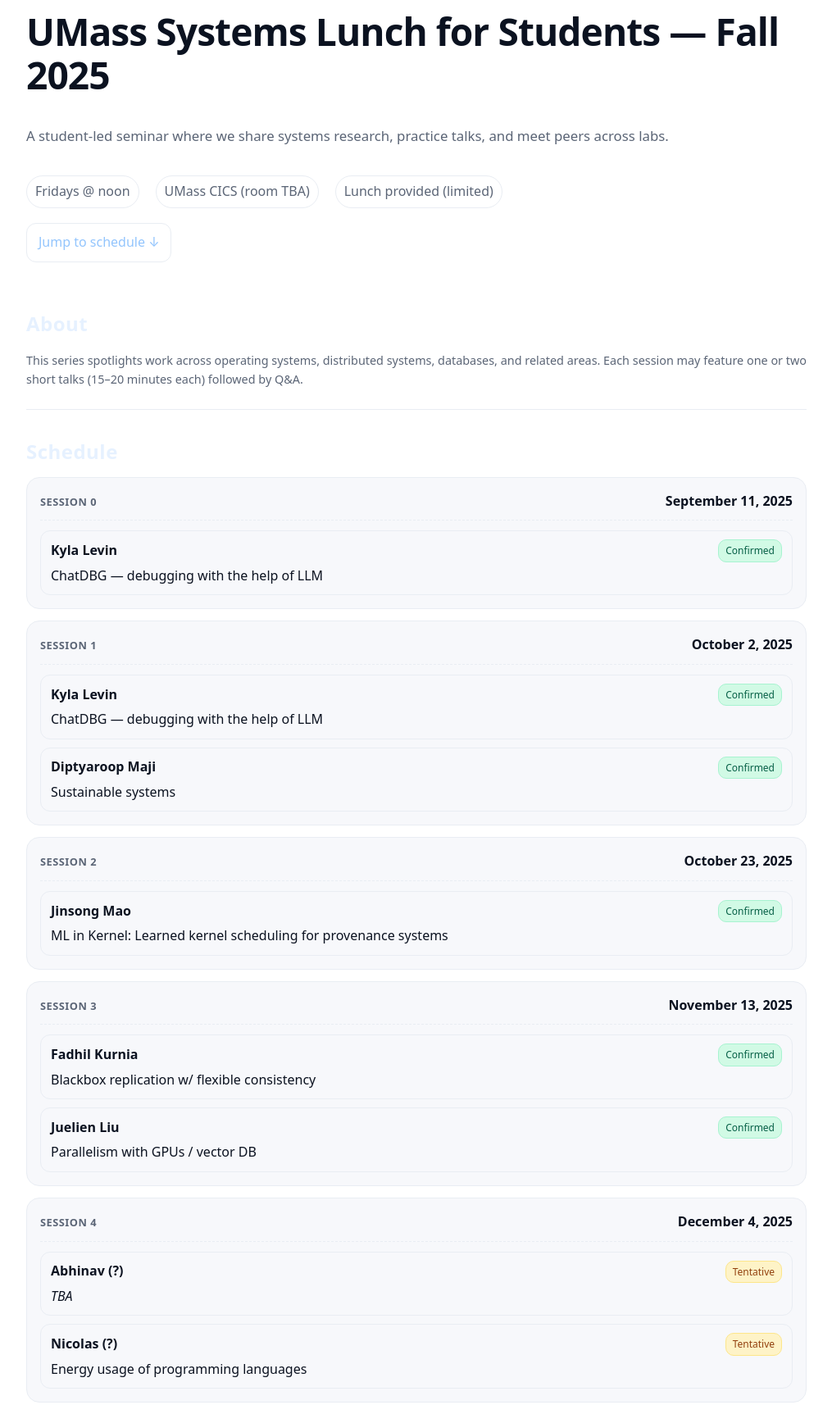
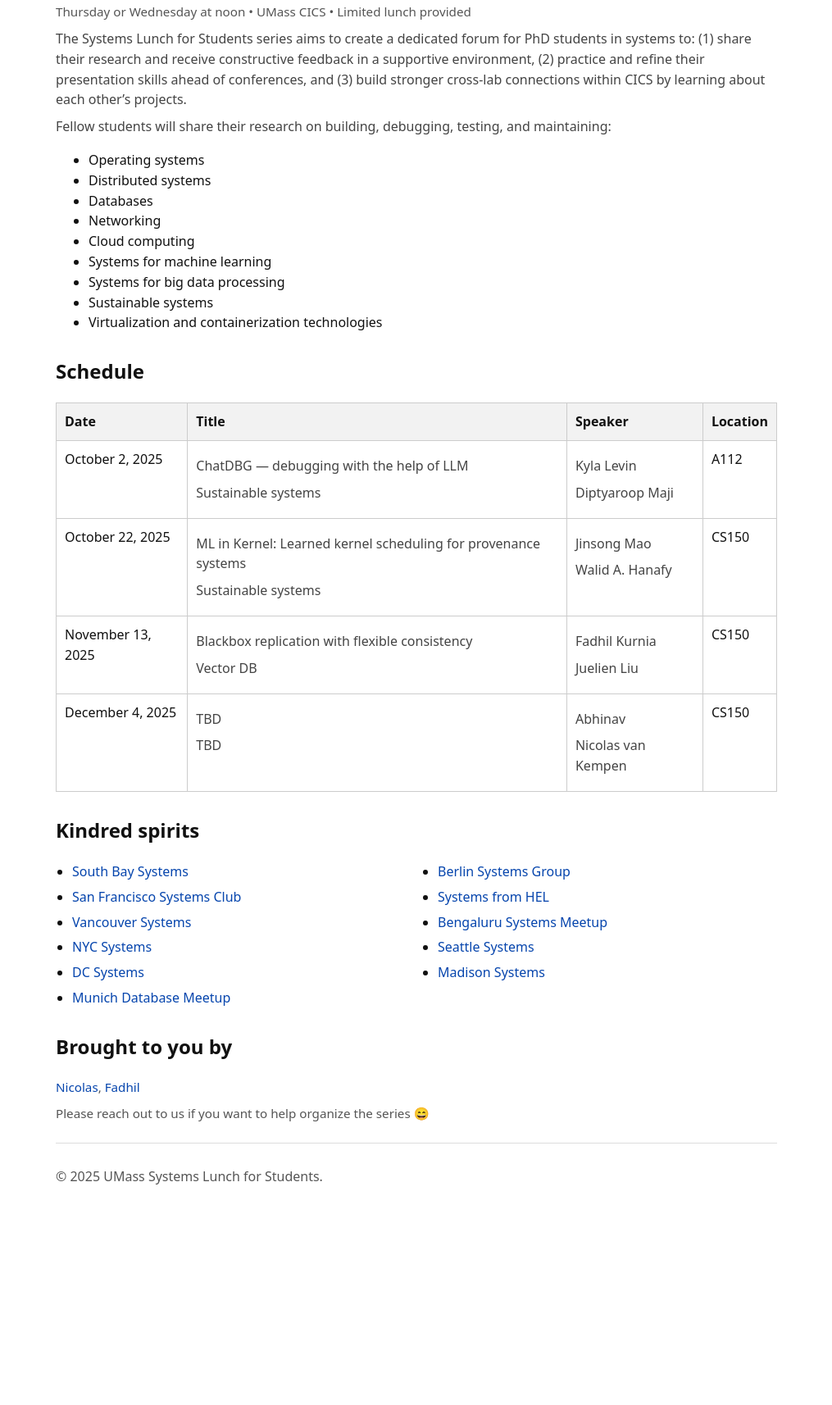
Before and after one commit to umass-systems/umass-systems.github.io, a plain HTML site: page index.html in a window 1280 px wide. Shown: the part 76-1790 px from the top of the page at 82% size, without its empty margins (132-1147 px from the left). After the commit the page ends 1588 px from the top, so only its background shows below. Drawn offline with Linux system fonts and the light colour scheme.

Commit message:
Update website with the tentative schedule

```diff
--- a/index.html
+++ b/index.html
@@ -1,205 +1,140 @@
-<!DOCTYPE html>
+
+<!doctype html>
 <html lang="en">
 <head>
-<meta charset="utf-8">
-<meta name="viewport" content="width=device-width, initial-scale=1">
-<title>UMass Systems Lunch for Students — Fall 2025</title>
-<meta name="description" content="A student-run seminar series for systems research at UMass CICS.">
-<style>
-:root {
-  --bg:#0b0c10; --fg:#e9ecf1; --muted:#aab2c0; --accent:#7dd3fc; --card:#101318;
-  --ok:#22c55e; --tent:#fbbf24; --link:#93c5fd; --border:#1f2530;
-}
-* { box-sizing: border-box; }
-html, body { margin:0; padding:0; background:var(--bg); color:var(--fg); font:16px/1.6 system-ui, -apple-system, Segoe UI, Roboto, Inter, Arial, sans-serif; }
-a { color: var(--link); text-decoration: none; }
-a:hover { text-decoration: underline; }
-.container { max-width: 1000px; margin: 0 auto; padding: 24px; }
-.hero { padding: 64px 0 24px; display:flex; flex-direction:column; gap:18px; }
-h1 { font-size: clamp(28px, 3.6vw, 48px); line-height:1.15; margin:0; letter-spacing:-0.02em; }
-.subtitle { color:var(--muted); font-size: 1.05rem; }
-.kv { display:flex; flex-wrap:wrap; gap:12px 20px; color:var(--muted); }
-.kv span { padding:6px 10px; background:rgba(255,255,255,0.03); border:1px solid var(--border); border-radius:999px; }
-.section-title { margin: 32px 0 12px; font-weight:600; color:#e6f1ff; letter-spacing:0.02em; }
-.schedule { display:flex; flex-direction:column; gap:14px; }
-.session { border:1px solid var(--border); background: var(--card); border-radius:16px; padding:16px; }
-.session-meta { display:flex; justify-content:space-between; align-items:baseline; gap:10px; padding-bottom:10px; border-bottom:1px dashed var(--border); }
-.session-num { font-weight:700; color:var(--muted); letter-spacing:0.04em; text-transform:uppercase; font-size:0.8rem; }
-.date { font-weight:600; }
-.talks { list-style:none; padding:0; margin:12px 0 0; display:flex; flex-direction:column; gap:10px; }
-.talk { padding:10px 12px; border-radius:12px; border:1px solid var(--border); background: rgba(255,255,255,0.02); }
-.talk-top { display:flex; justify-content:space-between; align-items:center; gap:10px; }
-.speaker { font-weight:600; }
-.title { color:var(--fg); margin-top:4px; }
-.badge { font-size:0.75rem; padding:3px 8px; border-radius:10px; border:1px solid var(--border); }
-.badge.confirmed { background: rgba(34,197,94,0.12); color: #a7f3d0; border-color: rgba(34,197,94,0.35); }
-.badge.tentative { background: rgba(251,191,36,0.12); color: #fde68a; border-color: rgba(251,191,36,0.35); }
-.footer { margin: 36px 0 80px; color:var(--muted); font-size:0.95rem; }
-hr.sep { border:0; border-top:1px solid var(--border); margin:24px 0; }
-.small { font-size:0.9rem; color:var(--muted); }
-.btn { display:inline-block; padding:10px 14px; border-radius:12px; border:1px solid var(--border); background:rgba(255,255,255,0.03); }
-.btn:hover { background:rgba(255,255,255,0.06); }
-@media (prefers-color-scheme: light) {
-  :root { --bg:#ffffff; --fg:#0b1220; --muted:#5b6576; --card:#f7f8fb; --border:#e9edf3; }
-  .badge.confirmed { color:#065f46; background:#d1fae5; border-color:#a7f3d0; }
-  .badge.tentative { color:#92400e; background:#fef3c7; border-color:#fde68a; }
-}
-</style>
+  <meta charset="utf-8">
+  <meta name="viewport" content="width=device-width, initial-scale=1">
+  <title>UMass Systems Lunch for Students</title>
+  <style>
+    body { margin:0; padding:0; background:#fff; color:#111; font:16px/1.55 system-ui,-apple-system,Segoe UI,Roboto,Inter,Arial,sans-serif; }
+    .wrap { max-width: 880px; margin: 0 auto; padding: 28px 20px 64px; }
+    h1 { font-size: 28px; margin: 0 0 6px; }
+    p { margin: 8px 0; color: #444; }
+    a { color: #0645ad; text-decoration: none; }
+    a:hover { text-decoration: underline; }
+    table { width: 100%; border-collapse: collapse; margin-top: 10px; }
+    th, td { border: 1px solid #ccc; padding: 10px; text-align: left; vertical-align: top; }
+    th { background: #f2f2f2; font-weight: 600; }
+    .section { margin-top: 28px; }
+    .small { color: #555; font-size: 0.95rem; }
+    hr { border:0; border-top:1px solid #ddd; margin: 24px 0; }
+    .footer { margin-top: 28px; color: #555; }
+    .kindred-list { margin: 0; padding-left: 20px; }
+    .kindred-list li { margin-bottom: 6px; }
+    @media (min-width: 768px) {
+      .kindred-list { columns: 2; column-gap: 32px; }
+      .kindred-list li { break-inside: avoid; }
+    }
+  </style>
 </head>
 <body>
-  <div class="container">
-    <header class="hero">
-      <h1>UMass Systems Lunch for Students — Fall 2025</h1>
-      <p class="subtitle">A student-led seminar where we share systems research, practice talks, and meet peers across labs.</p>
-      <div class="kv">
-        <span>Fridays @ noon</span>
-        <span>UMass CICS (room TBA)</span>
-        <span>Lunch provided (limited)</span>
-      </div>
-      <div>
-        <a class="btn" href="#schedule">Jump to schedule ↓</a>
-      </div>
-    </header>
+  <div class="wrap">
+    <h1>UMass Systems Lunch for Students</h1>
+    <p class="small">Thursday or Wednesday at noon • UMass CICS • Limited lunch provided</p>
 
-    <section id="about">
-      <h2 class="section-title">About</h2>
-      <p class="small">This series spotlights work across operating systems, distributed systems, databases, and related areas. Each session may feature one or two short talks (15–20 minutes each) followed by Q&amp;A.</p>
-    </section>
+    <p>The Systems Lunch for Students series aims to create a dedicated forum for PhD students in systems to: (1) share their research and receive constructive feedback in a supportive environment, (2) practice and refine their presentation skills ahead of conferences, and (3) build stronger cross-lab connections within CICS by learning about each other’s projects.</p>
 
-    <hr class="sep"/>
+    <p>Fellow students will share their research on building, debugging, testing, and maintaining:</p>
+    <ul>
+      <li>Operating systems</li>
+      <li>Distributed systems</li>
+      <li>Databases</li>
+      <li>Networking</li>
+      <li>Cloud computing</li>
+      <li>Systems for machine learning</li>
+      <li>Systems for big data processing</li>
+      <li>Sustainable systems</li>
+      <li>Virtualization and containerization technologies</li>
+    </ul>
 
-    <section id="schedule">
-      <h2 class="section-title">Schedule</h2>
-      <div class="schedule">
+    <div class="section" id="schedule">
+      <h2>Schedule</h2>
+      <table>
+        <thead>
+          <tr>
+            <th>Date</th><th>Title</th><th>Speaker</th><th>Location</th>
+          </tr>
+        </thead>
+        <tbody>
+          <tr>
+            <td>October 2, 2025</td>
+            <td>
+              <p>ChatDBG — debugging with the help of LLM</p>
+              <p>Sustainable systems</p>
+            </td>
+            <td>
+              <p>Kyla Levin</p>
+              <p>Diptyaroop Maji</p>
+            </td>
+            <td>A112</td>
+          </tr>
+          <tr>
+            <td>October 22, 2025</td>
+            <td>
+              <p>ML in Kernel: Learned kernel scheduling for provenance systems</p>
+              <p>Sustainable systems</p>
+            </td>
+            <td>
+              <p>Jinsong Mao</p>
+              <p>Walid A. Hanafy</p>
+            </td>
+            <td>CS150</td>
+          </tr>
+          <tr>
+            <td>November 13, 2025</td>
+            <td>
+              <p>Blackbox replication with flexible consistency</p>
+              <p>Vector DB</p>
+            </td>
+            <td>
+              <p>Fadhil Kurnia</p>
+              <p>Juelien Liu</p>
+            </td>
+            <td>CS150</td>
+          </tr>
+          <tr>
+            <td>December 4, 2025</td>
+            <td>
+              <p>TBD</p>
+              <p>TBD</p>
+            </td>
+            <td>
+              <p>Abhinav</p>
+              <p>Nicolas van Kempen</p>
+            </td>
+            <td>CS150</td>
+          </tr>
+        </tbody>
+      </table>
+    </div>
 
-        <section class="session">
-            <div class="session-meta">
-                <div class="session-num">Session 0</div>
-                <div class="date">September 11, 2025</div>
-            </div>
-            <ul class="talks">
+    <div class="section" id="kindred">
+      <h2>Kindred spirits</h2>
+      <ul class="kindred-list">
+        <li><a href="https://southbaysystems.xyz/">South Bay Systems</a></li>
+        <li><a href="https://www.sfsystemsclub.com/">San Francisco Systems Club</a></li>
+        <li><a href="https://vancouver.systems/">Vancouver Systems</a></li>
+        <li><a href="https://nycsystems.xyz/">NYC Systems</a></li>
+        <li><a href="https://dcsystems.xyz/">DC Systems</a></li>
+        <li><a href="https://munichdatabases.xyz/">Munich Database Meetup</a></li>
+        <li><a href="https://berlinsystems.xyz/">Berlin Systems Group</a></li>
+        <li><a href="https://helsystems.xyz/">Systems from HEL</a></li>
+        <li><a href="https://twitter.com/BengaluruSys">Bengaluru Systems Meetup</a></li>
+        <li><a href="https://seattlesystems.xyz/">Seattle Systems</a></li>
+        <li><a href="https://madisonsystems.xyz/">Madison Systems</a></li>
+      </ul>
+    </div>
 
-            <li class="talk confirmed">
-                <div class="talk-top">
-                    <span class="speaker">Kyla Levin</span>
-                    <span class="badge confirmed">Confirmed</span>
-                </div>
-                <div class="title">ChatDBG — debugging with the help of LLM</div>
-            </li>
+    <div class="section" id="brought">
+      <h2>Brought to you by</h2>
+      <p class="small"><a href="https://nvankempen.com/">Nicolas</a>, <a href="https://fadhil.id">Fadhil</a></p>
+      <p class="small">Please reach out to us if you want to help organize the series 😄</p>
+    </div>
 
-            </ul>
-        </section>
-
-
-        <section class="session">
-            <div class="session-meta">
-                <div class="session-num">Session 1</div>
-                <div class="date">October 2, 2025</div>
-            </div>
-            <ul class="talks">
-
-            <li class="talk confirmed">
-                <div class="talk-top">
-                    <span class="speaker">Kyla Levin</span>
-                    <span class="badge confirmed">Confirmed</span>
-                </div>
-                <div class="title">ChatDBG — debugging with the help of LLM</div>
-            </li>
-
-
-            <li class="talk confirmed">
-                <div class="talk-top">
-                    <span class="speaker">Diptyaroop Maji</span>
-                    <span class="badge confirmed">Confirmed</span>
-                </div>
-                <div class="title">Sustainable systems</div>
-            </li>
-
-            </ul>
-        </section>
-
-
-        <section class="session">
-            <div class="session-meta">
-                <div class="session-num">Session 2</div>
-                <div class="date">October 23, 2025</div>
-            </div>
-            <ul class="talks">
-
-            <li class="talk confirmed">
-                <div class="talk-top">
-                    <span class="speaker">Jinsong Mao</span>
-                    <span class="badge confirmed">Confirmed</span>
-                </div>
-                <div class="title">ML in Kernel: Learned kernel scheduling for provenance systems</div>
-            </li>
-
-            </ul>
-        </section>
-
-
-        <section class="session">
-            <div class="session-meta">
-                <div class="session-num">Session 3</div>
-                <div class="date">November 13, 2025</div>
-            </div>
-            <ul class="talks">
-
-            <li class="talk confirmed">
-                <div class="talk-top">
-                    <span class="speaker">Fadhil Kurnia</span>
-                    <span class="badge confirmed">Confirmed</span>
-                </div>
-                <div class="title">Blackbox replication w/ flexible consistency</div>
-            </li>
-
-
-            <li class="talk confirmed">
-                <div class="talk-top">
-                    <span class="speaker">Juelien Liu</span>
-                    <span class="badge confirmed">Confirmed</span>
-                </div>
-                <div class="title">Parallelism with GPUs / vector DB</div>
-            </li>
-
-            </ul>
-        </section>
-
-
-        <section class="session">
-            <div class="session-meta">
-                <div class="session-num">Session 4</div>
-                <div class="date">December 4, 2025</div>
-            </div>
-            <ul class="talks">
-
-            <li class="talk tentative">
-                <div class="talk-top">
-                    <span class="speaker">Abhinav (?)</span>
-                    <span class="badge tentative">Tentative</span>
-                </div>
-                <div class="title"><em>TBA</em></div>
-            </li>
-
-
-            <li class="talk tentative">
-                <div class="talk-top">
-                    <span class="speaker">Nicolas (?)</span>
-                    <span class="badge tentative">Tentative</span>
-                </div>
-                <div class="title">Energy usage of programming languages</div>
-            </li>
-
-            </ul>
-        </section>
-
-      </div>
-    </section>
-
-    <footer class="footer">
-      <p>Questions or want to speak? Contact the organizers.</p>
-      <p class="small">© 2025 UMass Systems Lunch for Students.</p>
-    </footer>
+    <hr>
+    <div class="footer">
+      © 2025 UMass Systems Lunch for Students.
+    </div>
   </div>
 </body>
 </html>
```
